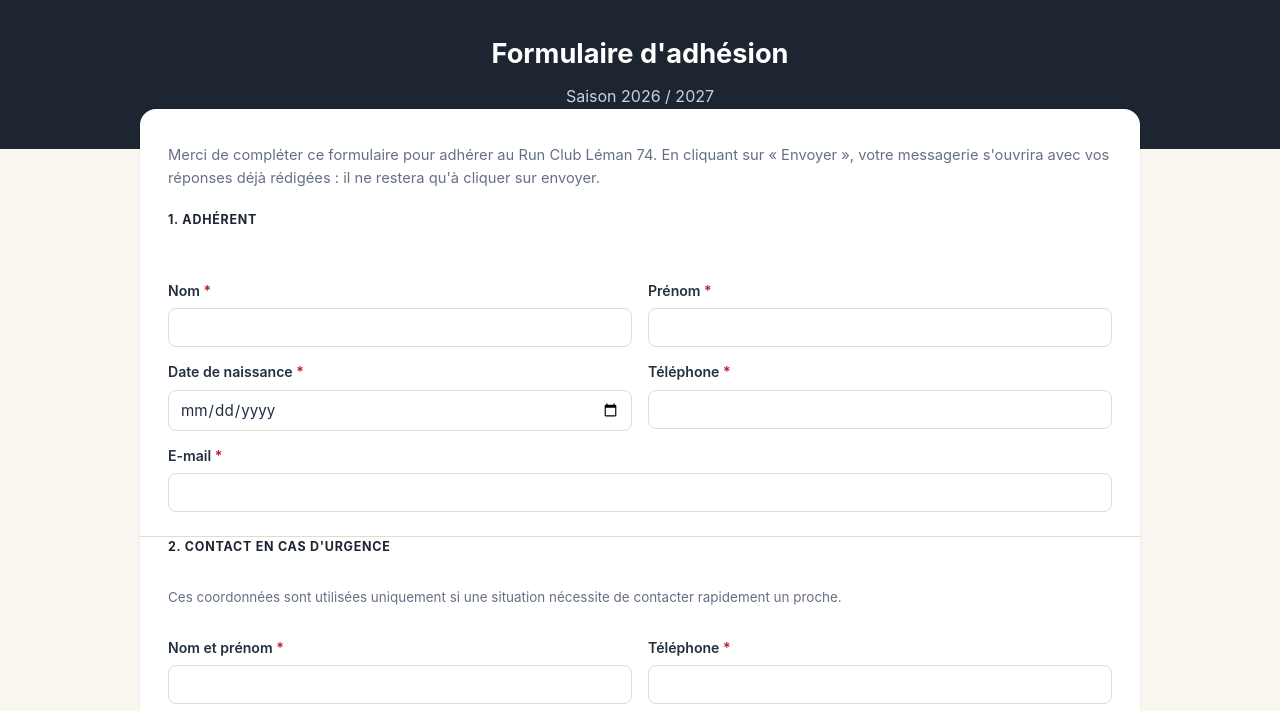
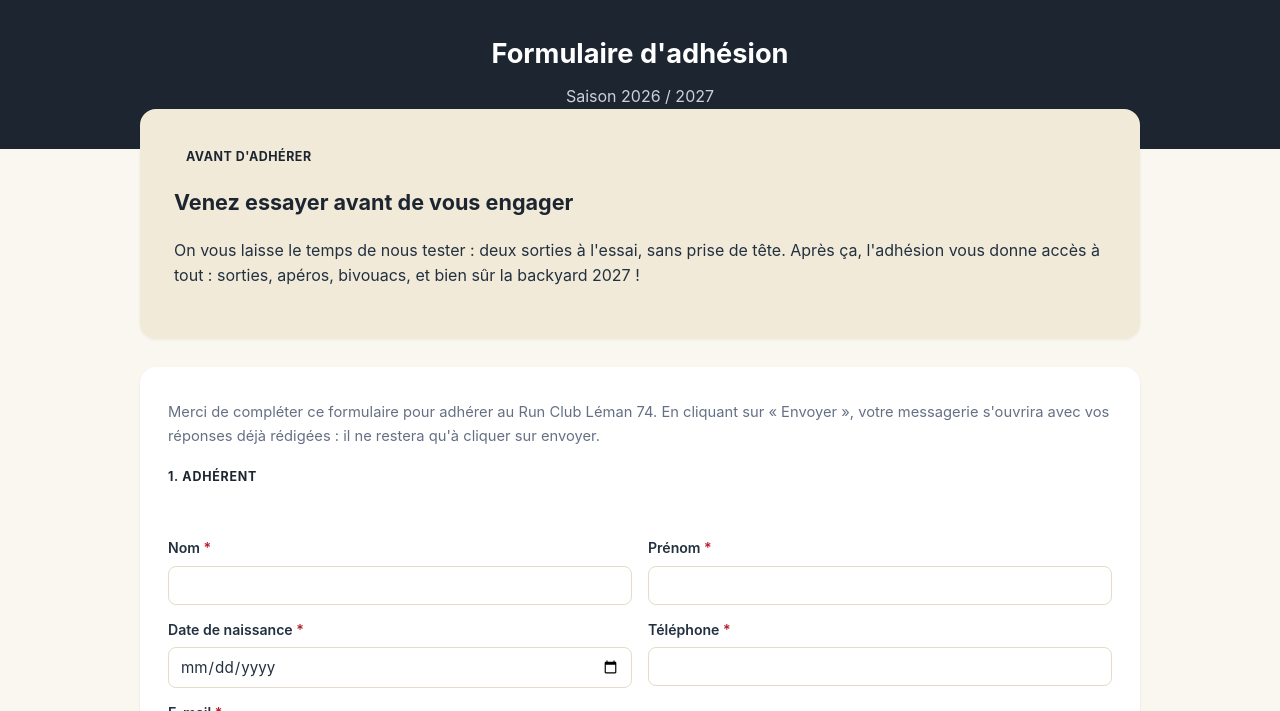
Before and after one commit to rcleman74/runclubleman74, a plain HTML site: page adhesion.html in a window 1280 px wide. Shown: the part 88-799 px from the top of the page. Drawn offline with Linux system fonts and the light colour scheme.

Commit message:
Ajout d'un encart sur les sorties d'essai et les avantages de l'adhésion

```diff
--- a/adhesion.html
+++ b/adhesion.html
@@ -85,7 +85,13 @@
     le logiciel de messagerie du visiteur avec les réponses pré-remplies,
     à destination de rcleman.74@gmail.com. Aucune donnée n'est envoyée à un serveur.
   -->
-  <form class="form-card" action="mailto:rcleman.74@gmail.com?subject=Adh%C3%A9sion%20Run%20Club%20L%C3%A9man%2074%20-%20saison%202026-2027" method="post" enctype="text/plain">
+  <section class="block tinted">
+  <span class="tag">Avant d'adhérer</span>
+  <h2>Venez essayer avant de vous engager</h2>
+  <p>On vous laisse le temps de nous tester : deux sorties à l'essai, sans prise de tête. Après ça, l'adhésion vous donne accès à tout : sorties, apéros, bivouacs, et bien sûr la backyard 2027 !</p>
+</section>
+
+<form class="form-card" action="mailto:rcleman.74@gmail.com?subject=Adh%C3%A9sion%20Run%20Club%20L%C3%A9man%2074%20-%20saison%202026-2027" method="post" enctype="text/plain">
 
     <p class="intro-text">Merci de compléter ce formulaire pour adhérer au Run Club Léman 74. En cliquant sur « Envoyer », votre messagerie s'ouvrira avec vos réponses déjà rédigées : il ne restera qu'à cliquer sur envoyer.</p>
 
```
